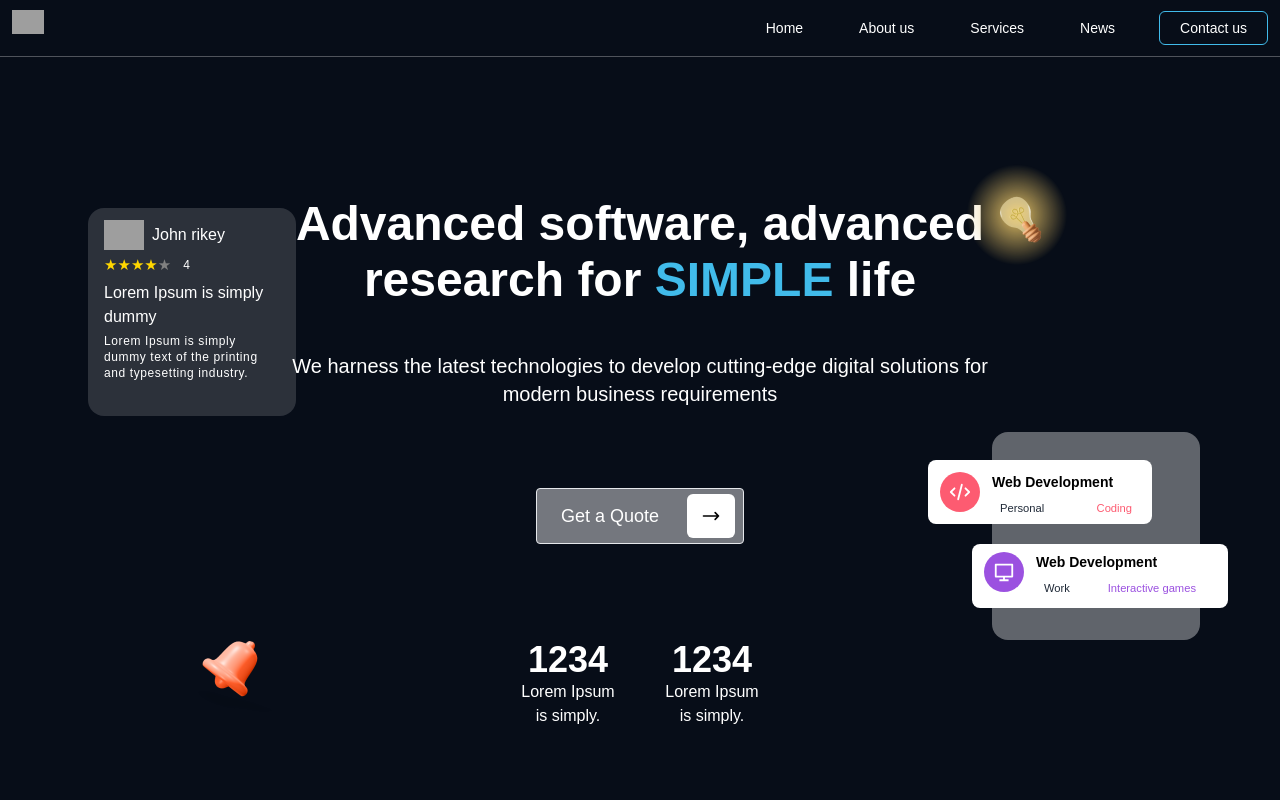
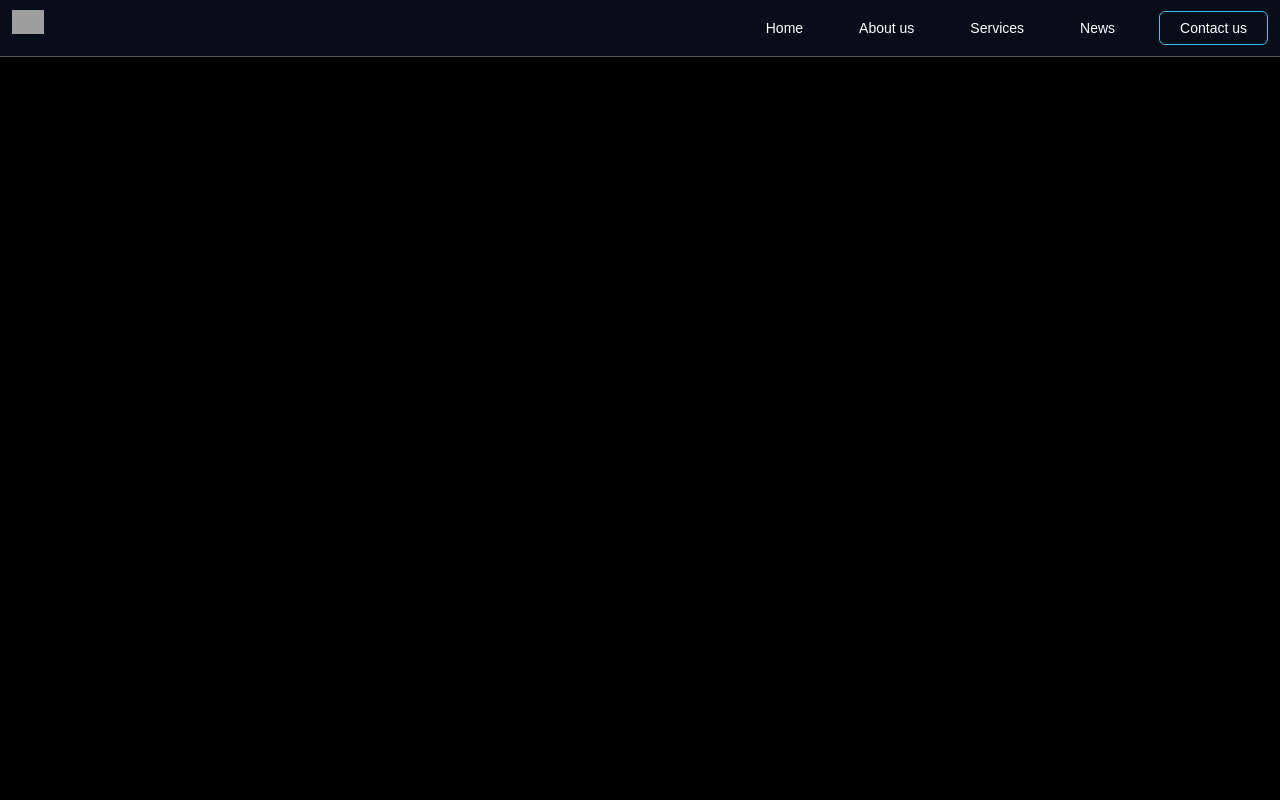
Before and after one commit to AliBoka/my-multipage, a React (Create React App) app: page /about-us in a window 1280 px wide. Shown: the top 800 px of the page. Built offline with nearby package versions, Linux system fonts and the light colour scheme; grey boxes are pictures that could not be loaded.

Commit message:
feat : add AboutUs component

```diff
--- a/src/App.js
+++ b/src/App.js
@@ -1,11 +1,20 @@
 import React from "react";
+import { Route, Routes } from "react-router-dom";
+import AboutUs from "./components/AboutUs/AboutUs";
 import Home from "./components/Home/Home";
 import Navbar from "./components/Navbar";
 function App() {
   return (
     <>
+
+
       <Navbar />
-      <Home />
+      <Routes>
+        <Route path="/" element={<Home />} />
+        <Route path="/about-us" element={<AboutUs />} />
+      </Routes>
+
+
     </>
 
   );
--- /dev/null
+++ b/src/components/AboutUs/AboutUs.jsx
@@ -0,0 +1,9 @@
+import React from 'react'
+
+const AboutUs = () => {
+  return (
+    <div className='h-screen bg-black'>AboutUs</div>
+  )
+}
+
+export default AboutUs
```
